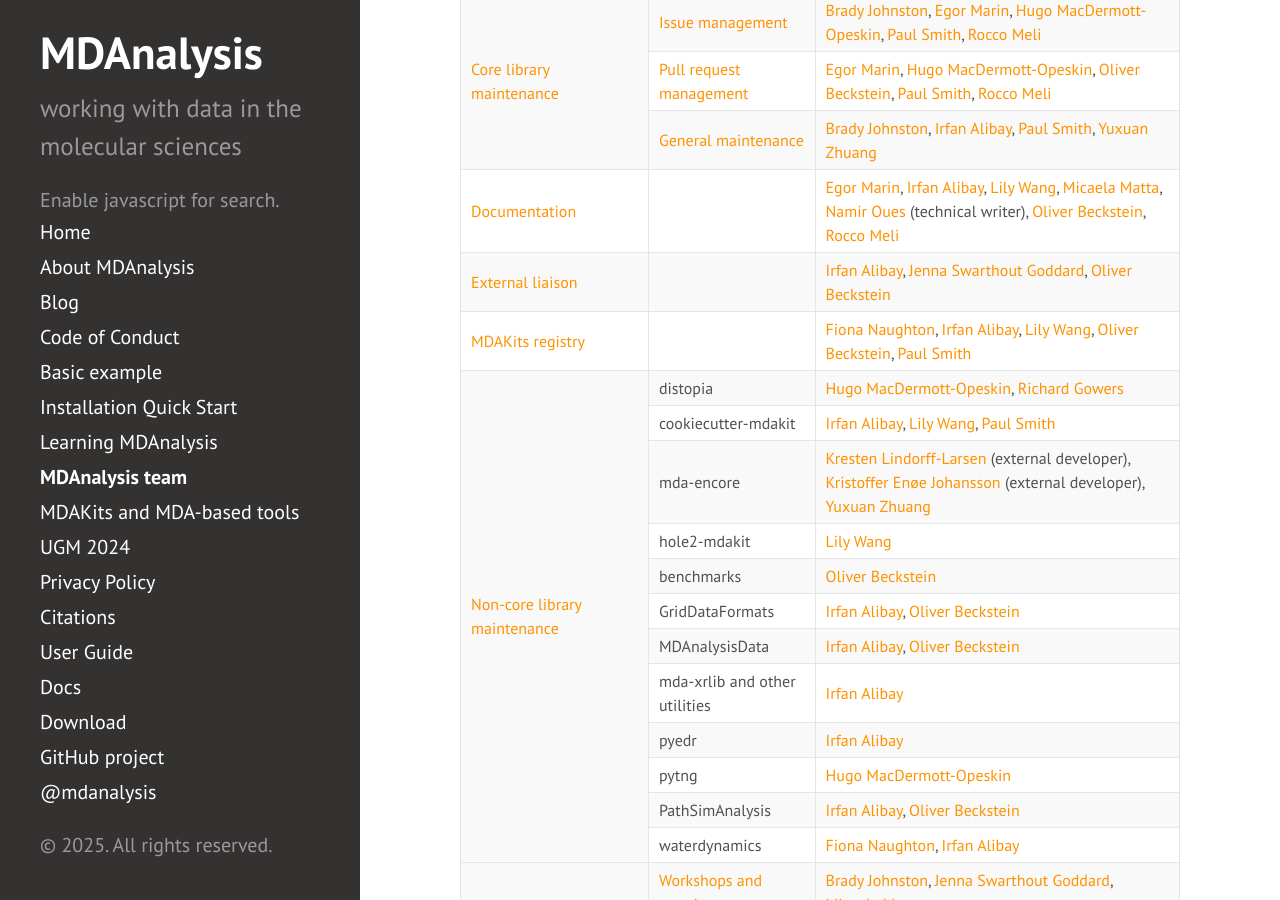
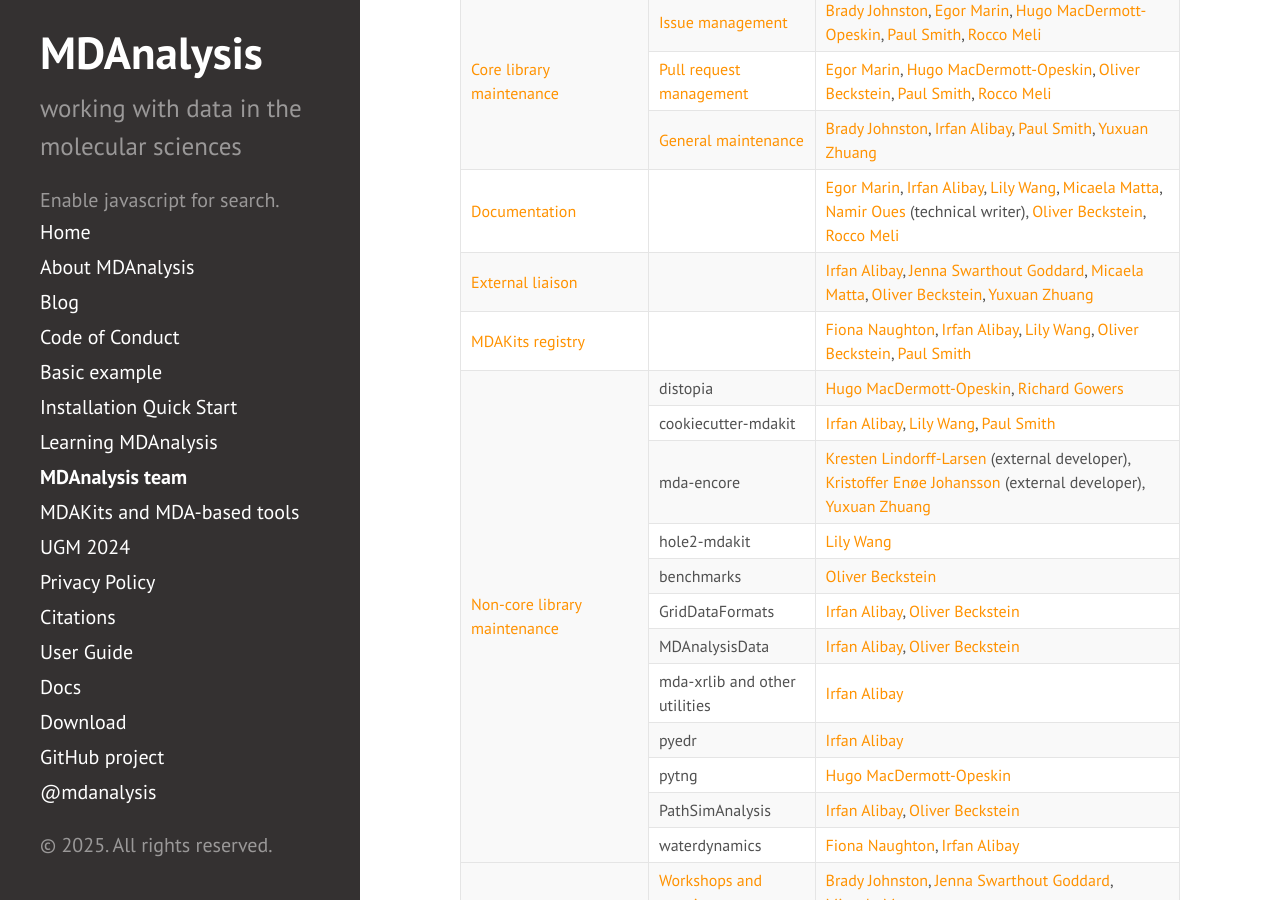
Before and after one commit to MDAnalysis/MDAnalysis.github.io, a Jekyll site: the page built from pages/team.md, in a window 1280 px wide and 900 px high, scrolled down 962 px. Built offline with Jekyll 4.4.1, drawn with Linux system fonts in a browser that asks for light colours; comment, search, counter and statistics services are not loaded.

Commit message:
Add Micaela and Yuxuan to external liaison team (#429)
In the latest round of team reviews, I proposed adding @micaela-matta and @yuxuanzhuang to the External Liaison team based on their past contributions to securing sponsorships for events (MM) and participation in the NF project summit and collabs with other projects (e.g., Molecular Nodes) (YZ)

```diff
--- a/_data/team/roles/external_liaison.yml
+++ b/_data/team/roles/external_liaison.yml
@@ -6,5 +6,7 @@ tasks:
 
 current_members:
   - "[Irfan Alibay](https://github.com/IAlibay)"
+  - "[Jenna Swarthout Goddard](https://github.com/jennaswa)"
+  - "[Micaela Matta](https://github.com/micaela-matta)"
   - "[Oliver Beckstein](https://github.com/orbeckst)"
-  - "[Jenna Swarthout Goddard](https://github.com/jennaswa)"
+  - "[Yuxuan Zhuang](https://github.com/yuxuanzhuang)"
```
